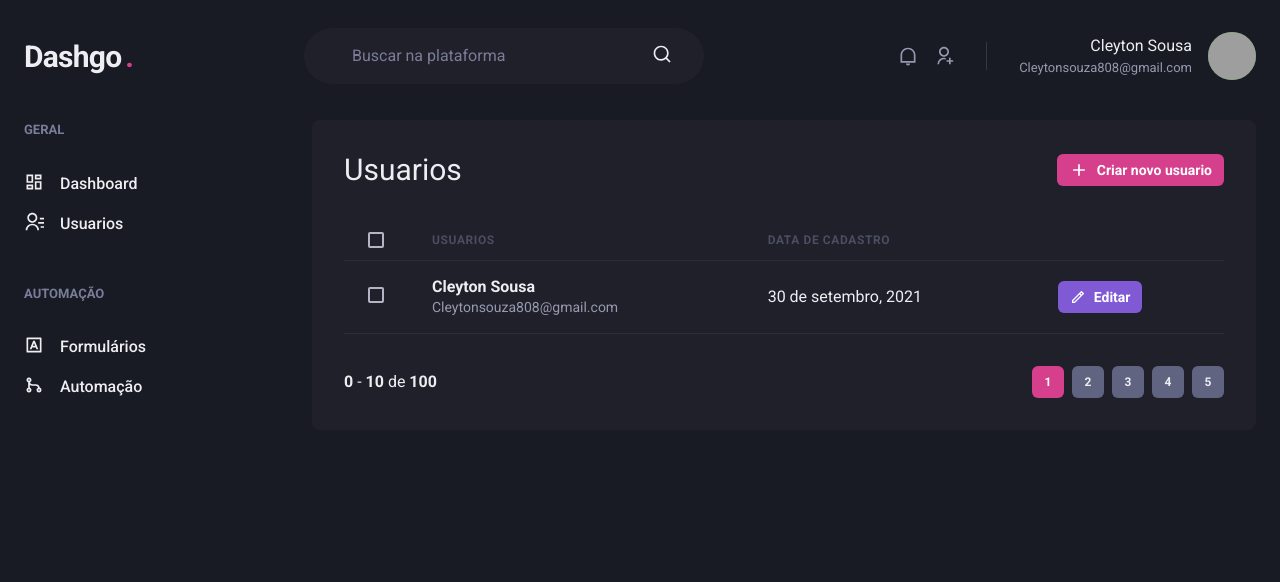
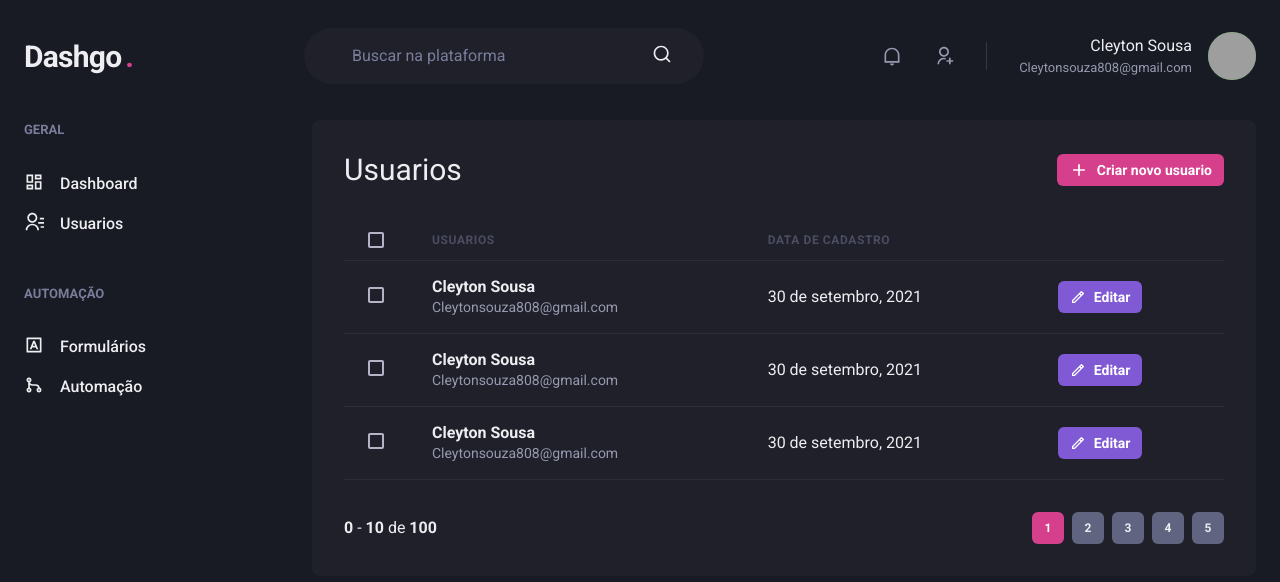
Before and after one commit to CleytonSousa/DashGo, a Next.js app: page /users in a window 1280 px wide. Shown: the top 582 px of the page. Built offline with nearby package versions, Linux system fonts and the light colour scheme; grey boxes are pictures that could not be loaded.

Commit message:
Paginas responsivas :b

```diff
--- a/src/components/Header/NotificationNav.tsx
+++ b/src/components/Header/NotificationNav.tsx
@@ -5,9 +5,9 @@ import { RiNotificationLine, RiUserAddLine } from 'react-icons/ri'
 export const NotificationNav = () => {
     return(
         <HStack
-          spacing="4"
-          mx="8"
-          pr="8"
+          spacing={["6", "8"]}
+          mx={["6", "8"]}
+          pr={["6", "8"]}
           py="1"
           color="gray.300"
           borderRightWidth={1}
--- a/src/components/Header/Profile.tsx
+++ b/src/components/Header/Profile.tsx
@@ -1,18 +1,25 @@
-import {Flex, Box, Avatar, Text} from '@chakra-ui/react'
+import { Flex, Box, Avatar, Text } from "@chakra-ui/react";
 
-export const Profile = () => {
-    return(
-        <Flex align="center">
+interface ProfileProps {
+  showProfileData?: boolean;
+}
+
+export const Profile = ({ showProfileData = true }: ProfileProps) => {
+  return (
+    <Flex align="center">
+      {showProfileData && (
         <Box mr="4" textAlign="right">
-            <Text>Cleyton Sousa</Text>
-            <Text
-              color="gray.300"
-              fontSize="small"
-            >
-                Cleytonsouza808@gmail.com
-            </Text>
+          <Text>Cleyton Sousa</Text>
+          <Text color="gray.300" fontSize="small">
+            Cleytonsouza808@gmail.com
+          </Text>
         </Box>
-        <Avatar size="md" name="Cleyton Sousa" src="https://github.com/CleytonSousa.png"/>
-      </Flex>
-    )
-}
+      )}
+      <Avatar
+        size="md"
+        name="Cleyton Sousa"
+        src="https://github.com/CleytonSousa.png"
+      />
+    </Flex>
+  );
+};
--- a/src/components/Header/index.tsx
+++ b/src/components/Header/index.tsx
@@ -1,11 +1,20 @@
-import { Flex } from "@chakra-ui/react"
+import { Flex, useBreakpointValue, IconButton, Icon } from "@chakra-ui/react";
 
-import {SearchBox} from './SearchBox'
+import { SearchBox } from "./SearchBox";
 import { Logo } from "./Logo";
 import { NotificationNav } from "./NotificationNav";
 import { Profile } from "./Profile";
+import { useSidebarDrawer } from "../../contexts/SidebarDrawerContext";
+import { RiMenuLine } from "react-icons/ri";
 
 export function Header() {
+  const { onOpen } = useSidebarDrawer();
+
+  const isWideVersion = useBreakpointValue({
+    base: false,
+    lg: true,
+  });
+
   return (
     <Flex
       w="100%"
@@ -17,14 +26,25 @@ export function Header() {
       align="center"
       px="6"
     >
+      {!isWideVersion && (
+        <IconButton
+          aria-label="Open navigation"
+          icon={<Icon as={RiMenuLine} />}
+          fontSize="24"
+          variant="unstyled"
+          onClick={onOpen}
+          mr="2"
+        >
 
-      <Logo/>
+        </IconButton>
+      )}
+      <Logo />
 
-      <SearchBox />
+      {isWideVersion && <SearchBox />}
 
       <Flex align="center" ml="auto">
         <NotificationNav />
-        <Profile />
+        <Profile showProfileData={isWideVersion} />
       </Flex>
     </Flex>
   );
--- a/src/components/Pagination/index.tsx
+++ b/src/components/Pagination/index.tsx
@@ -4,7 +4,7 @@ import { PaginationItem } from "./PaginationItem";
 export const Pagination = () => {
   return (
     <Stack
-      direction="row"
+      direction={["column", "row"]}
       mt="8"
       justify="space-between"
       align="center"
--- /dev/null
+++ b/src/components/Sidebar/SidebarNav.tsx
@@ -0,0 +1,25 @@
+import { Stack } from "@chakra-ui/react";
+import {
+  RiContactsLine,
+  RiDashboardLine,
+  RiGitMergeLine,
+  RiInputMethodLine,
+} from "react-icons/ri";
+import { NavLink } from "./NavLink";
+import { NavSection } from "./NavSection";
+
+export const SidebarNav = () => {
+  return (
+    <Stack spacing="12" align="flex-start">
+      <NavSection title="GERAL">
+        <NavLink href="/dashboard" icon={RiDashboardLine}>Dashboard</NavLink>
+        <NavLink href="/users" icon={RiContactsLine}>Usuarios</NavLink>
+      </NavSection>
+
+      <NavSection title="AUTOMAÇÃO">
+        <NavLink href="/forms" icon={RiInputMethodLine}>Formulários</NavLink>
+        <NavLink href="/automation" icon={RiGitMergeLine}>Automação</NavLink>
+      </NavSection>
+    </Stack>
+  );
+};
--- /dev/null
+++ b/src/contexts/SidebarDrawerContext.tsx
@@ -0,0 +1,31 @@
+import { useDisclosure, UseDisclosureReturn } from "@chakra-ui/react";
+import { useRouter } from "next/router";
+import { createContext, useContext } from "react";
+import { ReactNode } from "react";
+import {useEffect} from 'react'
+
+interface SidebarDrawerProvider {
+    children: ReactNode,
+
+}
+
+type SidebarDrawerContextData = UseDisclosureReturn
+
+const SidebarDrawerContext = createContext({} as SidebarDrawerContextData)
+
+export const SidebarDrawerProvider = ({children}: SidebarDrawerProvider) => {
+    const disclosure = useDisclosure()
+    const router = useRouter()
+
+    useEffect(() => {
+       disclosure.onClose()
+    }, [router.asPath])
+
+    return(
+        <SidebarDrawerContext.Provider value={disclosure}>
+            {children}
+        </SidebarDrawerContext.Provider>
+    )
+}
+
+export const useSidebarDrawer = () => useContext(SidebarDrawerContext)
--- a/src/pages/_app.tsx
+++ b/src/pages/_app.tsx
@@ -1,11 +1,14 @@
 import { AppProps } from "next/app";
 import { ChakraProvider } from "@chakra-ui/react";
 import { theme } from "../styles/theme";
+import { SidebarDrawerProvider } from "../contexts/SidebarDrawerContext";
 
 function MyApp({ Component, pageProps }: AppProps) {
   return (
     <ChakraProvider theme={theme}>
-      <Component {...pageProps} />
+      <SidebarDrawerProvider>
+        <Component {...pageProps} />
+      </SidebarDrawerProvider>
     </ChakraProvider>
   );
 }
--- a/src/pages/dashboard.tsx
+++ b/src/pages/dashboard.tsx
@@ -70,7 +70,7 @@ export default function Dashboard() {
       <Flex width="100%" my="6" maxWidth={1480} mx="auto" px="6">
         <Sidebar />
         <SimpleGrid flex="1" gap="4" minChildWidth="320px" align="flex-start">
-          <Box p="8" bg="gray.800" borderRadius={8} pb="4">
+          <Box p={["6", "8"]} bg="gray.800" borderRadius={8} pb="4">
             <Text fontSize="lg" mb="4">
               Inscritos da semana
             </Text>
--- a/src/pages/users/create.tsx
+++ b/src/pages/users/create.tsx
@@ -25,7 +25,7 @@ export default function CreateUser() {
       <Flex width="100%" my="6" maxWidth={1480} mx="auto" px="6">
         <Sidebar />
 
-        <Box flex="1" borderRadius={8} bg="gray.800" p="8">
+        <Box flex="1" borderRadius={8} bg="gray.800" p={["6", "8"]}>
           <Heading size="lg" fontWeight="normal">
             Criar usuario
           </Heading>
@@ -33,7 +33,7 @@ export default function CreateUser() {
           <Divider my="6" borderColor="gray.700" />
 
           <VStack spacing="8">
-            <SimpleGrid minChildWidth="240px" spacing="8" w="100%">
+            <SimpleGrid minChildWidth="240px" spacing={["6", "8"]} w="100%">
               <Input name="name" label="Nome completo" />
               <Input
                 name="email"
@@ -41,7 +41,7 @@ export default function CreateUser() {
                 label="E-mail"
               />
             </SimpleGrid>
-            <SimpleGrid minChildWidth="240px" spacing="8" w="100%">
+            <SimpleGrid minChildWidth="240px" spacing={["6", "8"]} w="100%">
               <Input name="password" type="password" label="Senha" />
               <Input
                 name="password_confirmation"
--- a/src/pages/users/index.tsx
+++ b/src/pages/users/index.tsx
@@ -12,6 +12,7 @@ import {
   Checkbox,
   Tbody,
   Td,
+  useBreakpointValue,
 } from "@chakra-ui/react";
 
 import { Sidebar } from "../../components/Sidebar";
@@ -20,6 +21,12 @@ import { RiAddLine, RiPencilLine } from "react-icons/ri";
 import { Pagination } from "../../components/Pagination";
 
 export default function UserList() {
+  const isWideVersion = useBreakpointValue({
+    base: false,
+    lg: true
+  })
+
+
   return (
     <Box>
       <Header />
@@ -47,17 +54,18 @@ export default function UserList() {
           <Table colorScheme="whiteAlpha">
             <Thead>
               <Tr>
-                <Th px="6" color="gray.300" width="8">
+                <Th px={["4", "4", "6"]} color="gray.300" width="8">
                   <Checkbox colorScheme="pink" />
                 </Th>
                 <Th>Usuarios</Th>
-                <Th>Data de cadastro</Th>
+                {isWideVersion && <Th>Data de cadastro</Th>}
                 <Th></Th>
               </Tr>
             </Thead>
             <Tbody>
+
               <Tr>
-                <Td px="6">
+                <Td px={["4", "4", "6"]}>
                   <Checkbox colorScheme="pink" />
                 </Td>
                 <Td>
@@ -68,7 +76,7 @@ export default function UserList() {
                     </Text>
                   </Box>
                 </Td>
-                <Td>30 de setembro, 2021</Td>
+                {isWideVersion && <Td>30 de setembro, 2021</Td>}
                 <Td>
                   <Button
                     as="a"
@@ -77,10 +85,63 @@ export default function UserList() {
                     colorScheme="purple"
                     leftIcon={<Icon as={RiPencilLine} fontSize="16"/>}
                   >
-                    Editar
+                    {isWideVersion ? 'Editar' : ''}
                   </Button>
                 </Td>
               </Tr>
+
+              <Tr>
+                <Td px={["4", "4", "6"]}>
+                  <Checkbox colorScheme="pink" />
+                </Td>
+                <Td>
+                  <Box>
+                    <Text fontWeight="bold">Cleyton Sousa</Text>
+                    <Text fontSize="sm" color="gray.300">
+                      Cleytonsouza808@gmail.com
+                    </Text>
+                  </Box>
+                </Td>
+                {isWideVersion && <Td>30 de setembro, 2021</Td>}
+                <Td>
+                  <Button
+                    as="a"
+                    size="sm"
+                    fontSize="sm"
+                    colorScheme="purple"
+                    leftIcon={<Icon as={RiPencilLine} fontSize="16"/>}
+                  >
+                    {isWideVersion ? 'Editar' : ''}
+                  </Button>
+                </Td>
+              </Tr>
+
+              <Tr>
+                <Td px={["4", "4", "6"]}>
+                  <Checkbox colorScheme="pink" />
+                </Td>
+                <Td>
+                  <Box>
+                    <Text fontWeight="bold">Cleyton Sousa</Text>
+                    <Text fontSize="sm" color="gray.300">
+                      Cleytonsouza808@gmail.com
+                    </Text>
+                  </Box>
+                </Td>
+                {isWideVersion && <Td>30 de setembro, 2021</Td>}
+                <Td>
+                  <Button
+                    as="a"
+                    size="sm"
+                    fontSize="sm"
+                    colorScheme="purple"
+                    leftIcon={<Icon as={RiPencilLine} fontSize="16"/>}
+                  >
+                    {isWideVersion ? 'Editar' : ''}
+                  </Button>
+                </Td>
+              </Tr>
+
             </Tbody>
           </Table>
 
```
Also changed, not shown: src/components/Sidebar/NavLink.tsx (+19 -10 lines), src/components/Sidebar/index.tsx (+37 -19 lines).
